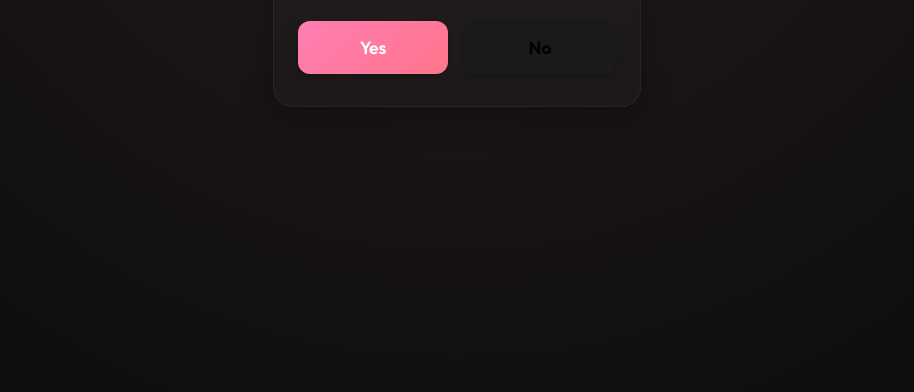
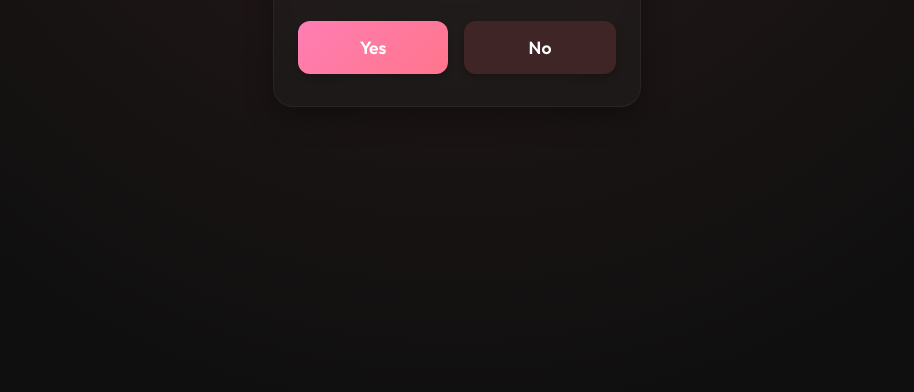
Before and after one commit to jamadamur/walentynka, a website built with Vite: page index.html in a window 1280 px wide. Shown: the part 408-800 px from the top of the page, without its empty margins (183-1097 px from the left). Built offline with nearby package versions, Linux system fonts and the light colour scheme.

Commit message:
button color improvements

```diff
--- a/src/style.css
+++ b/src/style.css
@@ -81,7 +81,8 @@ button {
   font-size: 1.1em;
   font-weight: 600;
   font-family: inherit;
-  background-color: #1a1a1a;
+  background-color: #3f2525;
+  color: white;
   cursor: pointer;
   transition: all 0.3s cubic-bezier(0.25, 0.8, 0.25, 1);
   flex: 1; /* Make buttons equal width */
@@ -95,7 +96,6 @@ button:hover:not(:disabled) {
 
 #yes-btn {
     background: linear-gradient(135deg, #ff7eb3, #ff758c);
-    color: white;
     border: none;
 }
 
```
